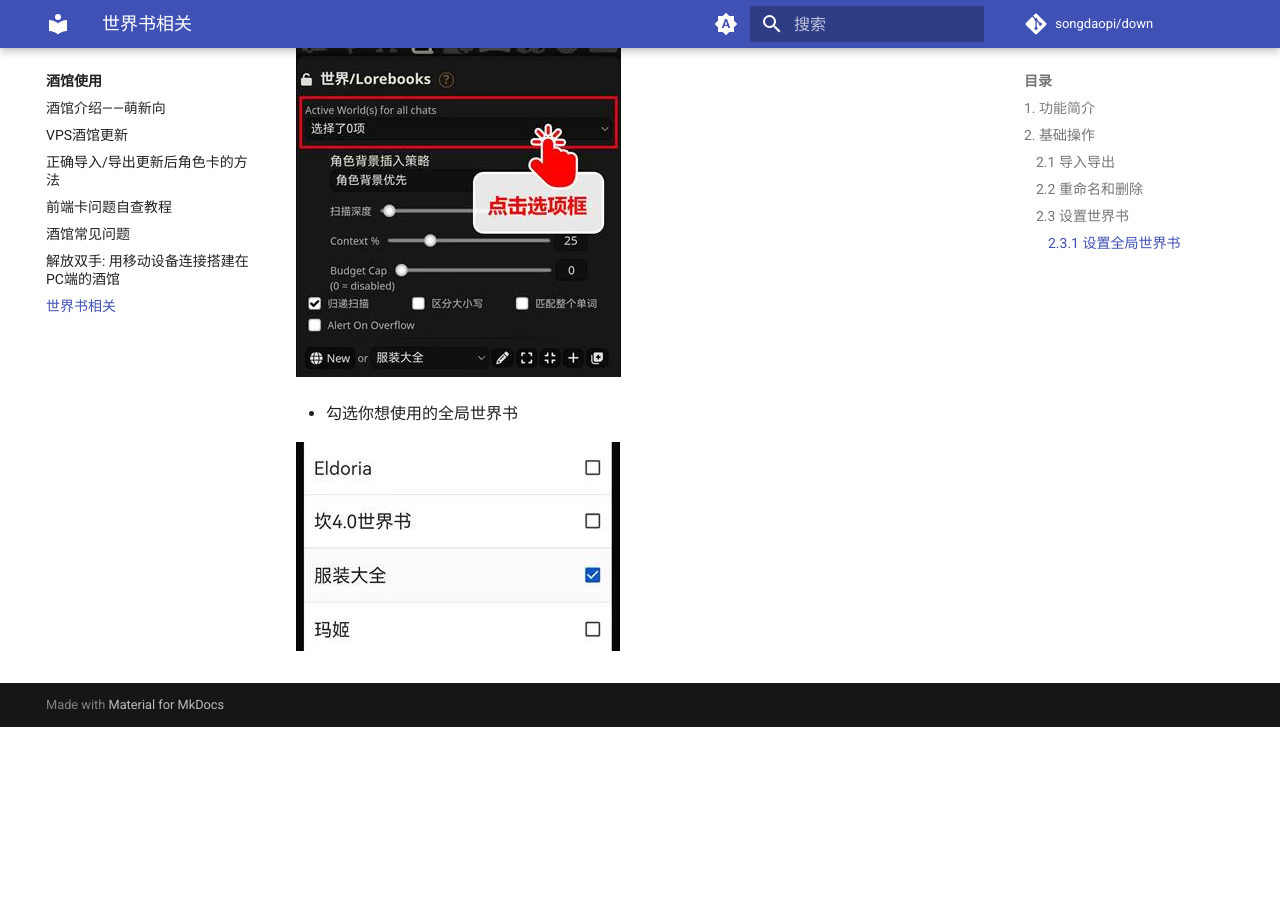
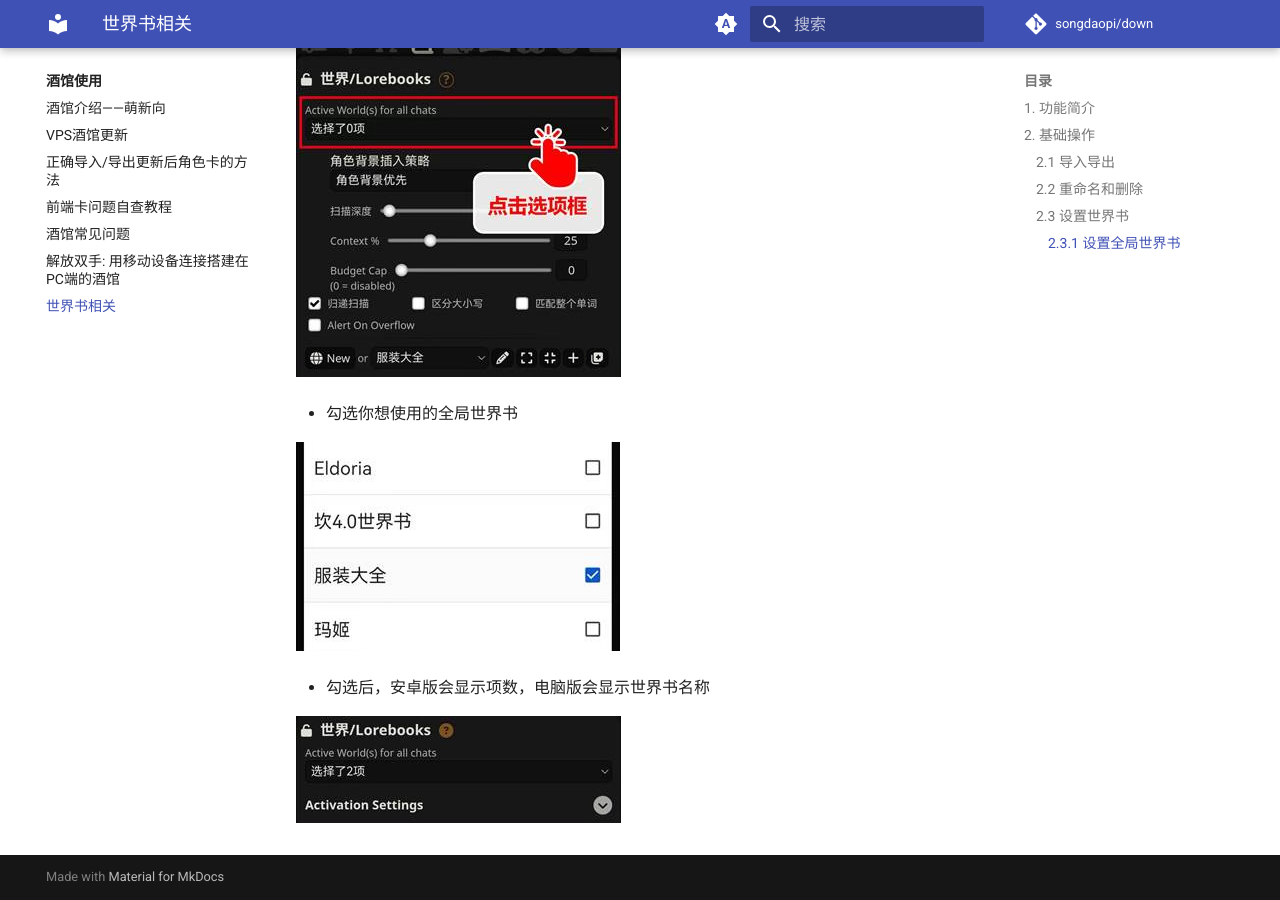
Before and after one commit to supmamamamma/baoleinao, an MkDocs documentation site: the page built from docs/silly/lorebook.md, in a window 1280 px wide and 900 px high, scrolled down 3325 px. Built offline with MkDocs 1.6.1 and Material for MkDocs 9.7.7, drawn with Linux system fonts in a browser that asks for light colours; comment, search, counter and statistics services are not loaded; before the commit the page ends 4052 px from its top, so only the background shows below that.

Commit message:
完成2.3.1

```diff
--- a/docs/silly/lorebook.md
+++ b/docs/silly/lorebook.md
@@ -73,3 +73,7 @@
 - 勾选你想使用的全局世界书
 
 ![img](lorebook/6.jpeg){ loading=lazy }
+
+- 勾选后，安卓版会显示项数，电脑版会显示世界书名称
+
+![img](lorebook/7.jpeg){ loading=lazy }
```
Also changed, not shown: docs/silly/lorebook/7.jpeg (added).
